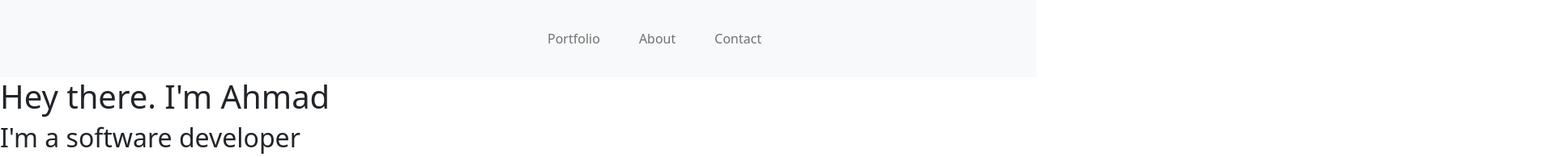
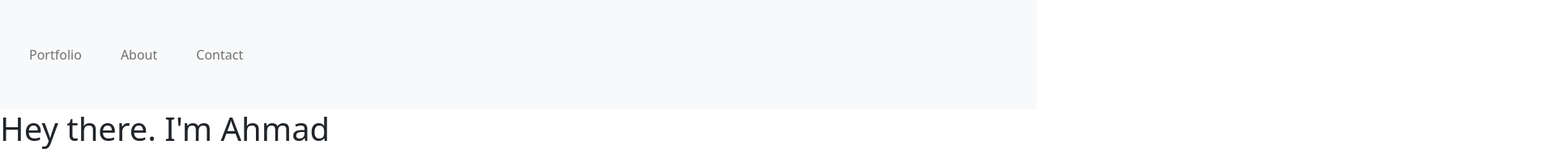
Before and after one commit to ehmaddd/Portfolio-prototype, a plain HTML site: page index.html in a window 1280 px wide. Shown: the top 195 px of the page at 81% size, 1920 px wide, since content can reach past the window. Drawn offline with nearby package versions, Linux system fonts and the light colour scheme.

Commit message:
added chenges

```diff
--- a/index.html
+++ b/index.html
@@ -16,7 +16,7 @@
 
         <header>
             <nav class="navbar navbar-light bg-light navbar-expand-lg py-5">
-                <div class="container-fluid position-absolute top-10 start-50">
+                <div class="container-fluid position-relative top-10 end-20">
                         <ul class="navbar-nav">
                             <li class="nav-item px-3"><a class="nav-link" href="#">Portfolio</a></li>
                             <li class="nav-item px-3"><a class="nav-link" href="#">About</a></li>
```
